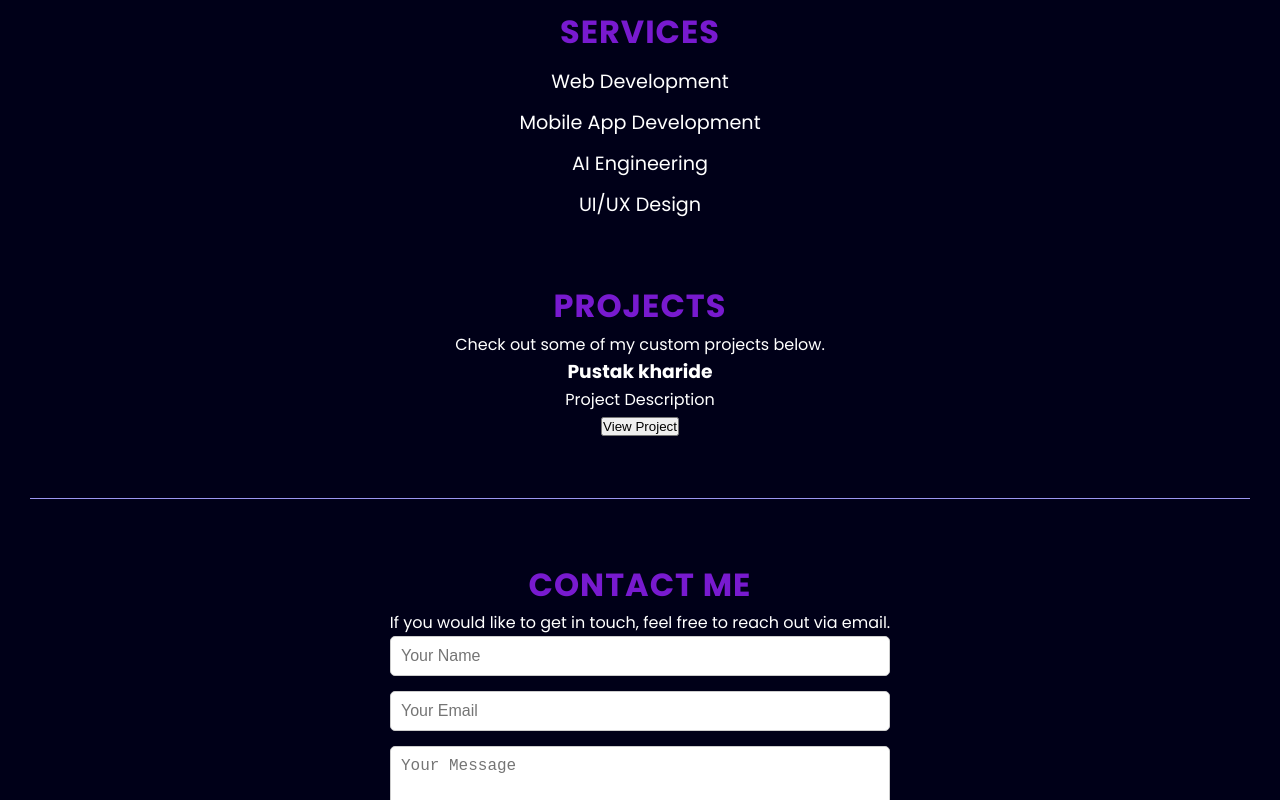
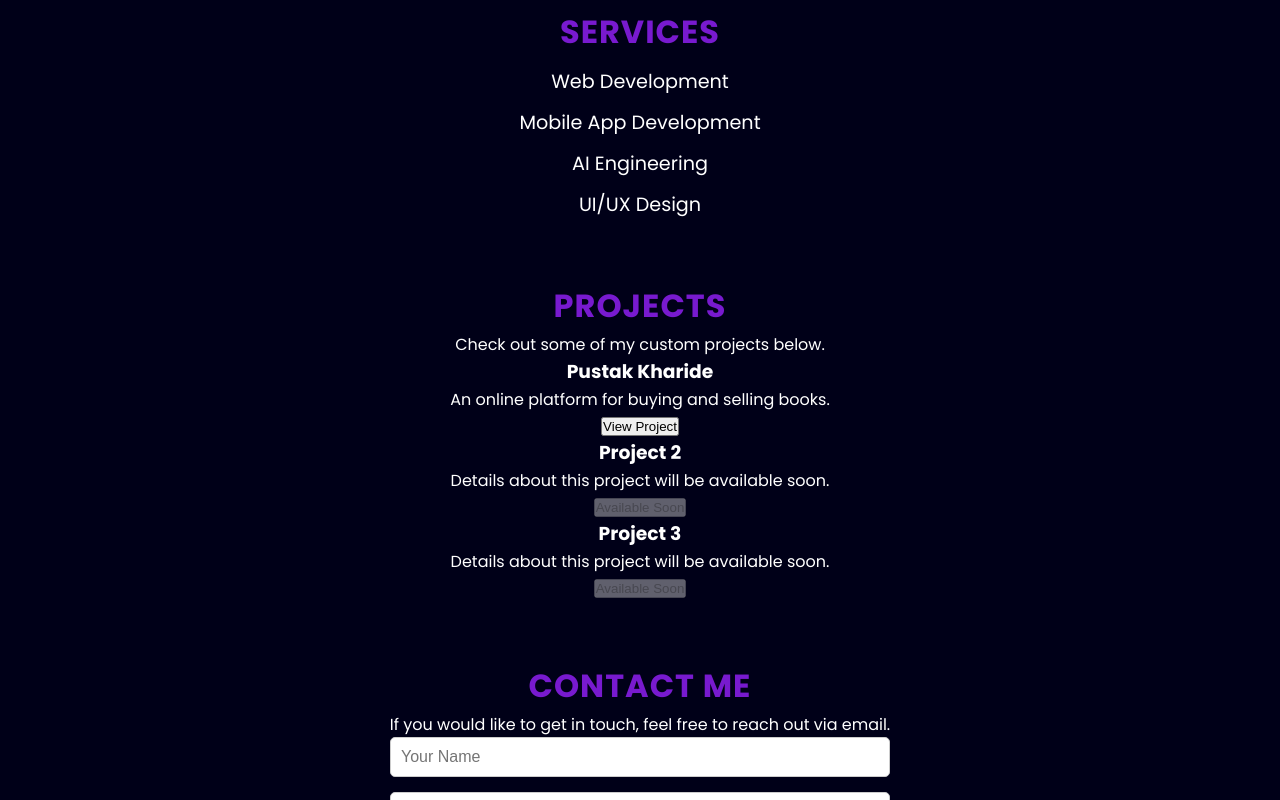
Before and after one commit to abhishek90900/my-portfolio, a plain HTML site: page index.html in a window 1280 px wide. Shown: the part 1408-2208 px from the top of the page. Drawn offline with nearby package versions, Linux system fonts and the light colour scheme.

Commit message:
Update index.html

```diff
--- a/index.html
+++ b/index.html
@@ -126,16 +126,28 @@
             <h1>Projects</h1>
             <p>Check out some of my custom projects below.</p>
             <div class="projects">
-                <!-- You can add more projects here -->
+                <!-- Project 1 -->
                 <div class="project-item">
-                    <h3>Pustak kharide</h3>
-                    <p>Project Description</p>
-                    <button onclick="window.location.href='project-link'">View Project</button>
+                    <h3>Pustak Kharide</h3>
+                    <p>An online platform for buying and selling books.</p>
+                    <button onclick="window.location.href='https://example.com/pustak-kharide'">View Project</button>
+                </div>
+
+                <!-- Project 2 -->
+                <div class="project-item">
+                    <h3>Project 2</h3>
+                    <p>Details about this project will be available soon.</p>
+                    <button disabled>Available Soon</button>
+                </div>
+
+                <!-- Project 3 -->
+                <div class="project-item">
+                    <h3>Project 3</h3>
+                    <p>Details about this project will be available soon.</p>
+                    <button disabled>Available Soon</button>
                 </div>
             </div>
         </section>
-
-        <hr>
 
         <!-- Contact Section -->
         <section class="secondsection" id="contact">
```
